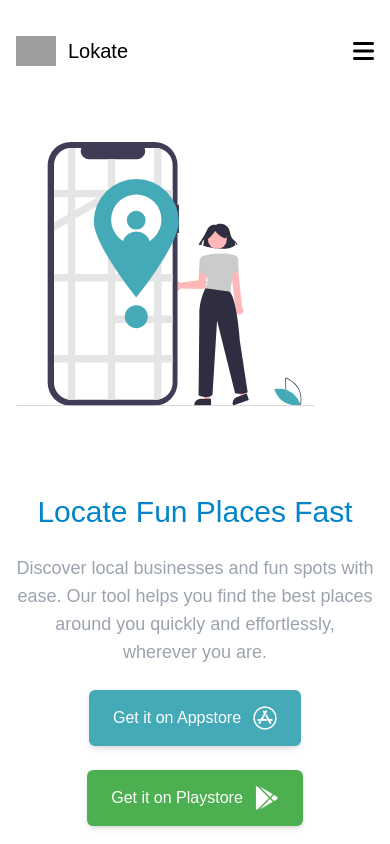
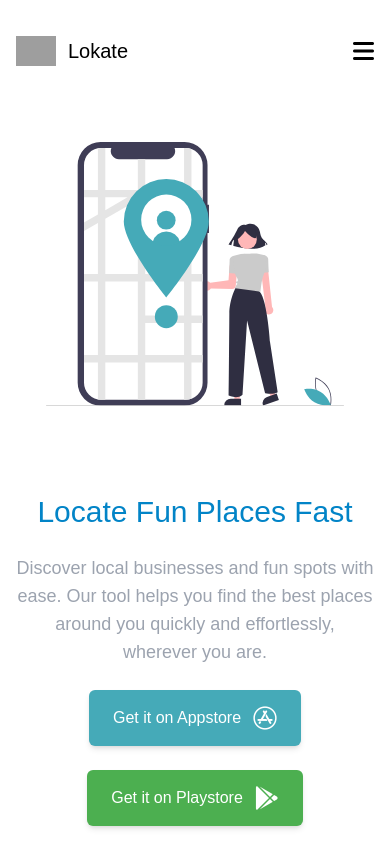
Before and after one commit to jasonfelice/tailwind, a React (Create React App) app: page / in a window 390 px wide. Built offline with nearby package versions, Linux system fonts and the light colour scheme; grey boxes are pictures that could not be loaded.

Commit message:
Fix typo on class name

```diff
--- a/src/App.js
+++ b/src/App.js
@@ -40,7 +40,7 @@
               </button>
             </div>
           </div>
-            <div className="flex justify-cneter flex-1 mb-10 md:mb-16 lg:mb-0 z-10">
+            <div className="flex justify-center flex-1 mb-10 md:mb-16 lg:mb-0 z-10">
               <img className="w-5/6 h-5/6 sm:w-3/4 sm:h-3/4 md:w-full md:h-full" src={hero} alt="Hero" />
             </div>
         </div>
```
